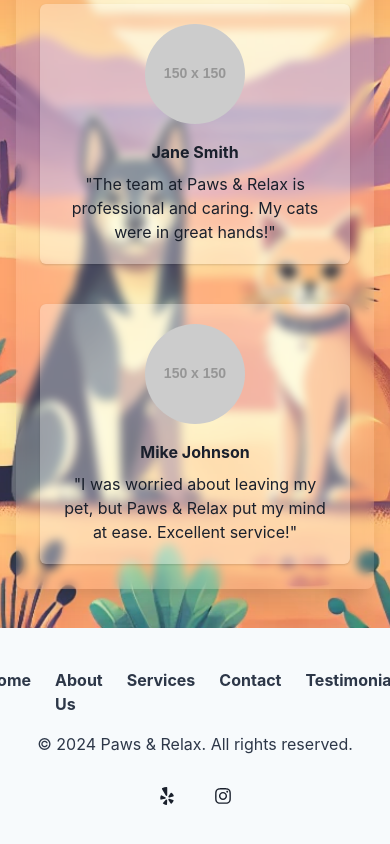
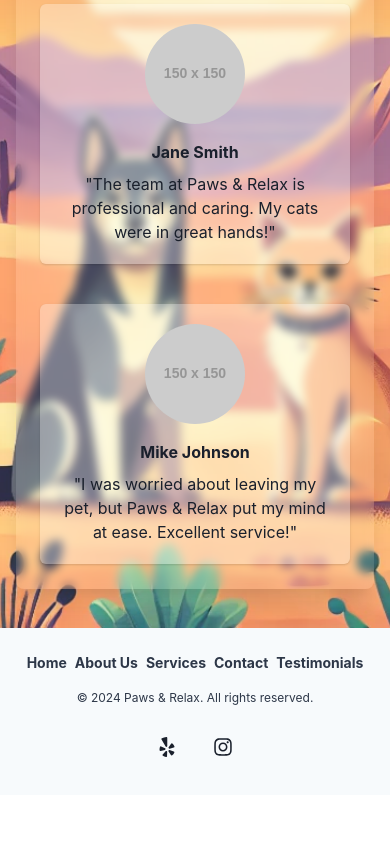
Before and after one commit to KadeKorn/Paes_and_relax, a React (Create React App) app: page / in a window 390 px wide. Shown: the part 4371-5215 px from the top of the page. After the commit the page ends 5166 px from the top, so only its background shows below. Built offline with nearby package versions, Linux system fonts and the light colour scheme.

Commit message:
Made the footer links more responsive per device screen

```diff
--- a/src/components/Footer.js
+++ b/src/components/Footer.js
@@ -49,24 +49,25 @@ const Footer = () => {
       bg={bgColor}
       color={textColor}
       as="footer"
-      py={10}
+      py={{ base: 6, md: 8, lg: 10 }} // Responsive padding
       position="relative"
       zIndex={1}
     >
       <Container maxW="container.xl">
         <Stack
           direction={{ base: 'column', md: 'row' }}
-          spacing={4}
+          spacing={{ base: 4, md: 6, lg: 8 }}
           justify="space-between"
           align="center"
         >
           {/* Navigation Links */}
-          <Stack direction="row" spacing={6}>
+          <Stack direction="row" spacing={{ base: 2, md: 4, lg: 6 }}>
             {['Home', 'About Us', 'Services', 'Contact', 'Testimonials'].map((link) => (
               <MotionLink
                 key={link}
                 href={`#${link.replace(/\s+/g, '').toLowerCase()}`}
                 fontWeight="bold"
+                fontSize={{ base: 'sm', md: 'md', lg: 'lg', xl: 'xl' }} // Responsive font size
                 _hover={{ textDecoration: 'none' }}
                 variants={linkVariants}
                 whileHover="hover"
@@ -78,10 +79,12 @@ const Footer = () => {
           </Stack>
 
           {/* Copyright */}
-          <Text>© 2024 Paws & Relax. All rights reserved.</Text>
+          <Text fontSize={{ base: 'xs', md: 'sm', lg: 'md', xl: 'lg' }}>
+            © 2024 Paws & Relax. All rights reserved.
+          </Text>
 
           {/* Social Media Icons */}
-          <Stack direction="row" spacing={2}>
+          <Stack direction="row" spacing={{ base: 2, md: 4, lg: 6 }}>
             <MotionIconButtonChakra
               as="a"
               href="https://www.yelp.com" // Replace with your Yelp URL
@@ -91,6 +94,7 @@ const Footer = () => {
               icon={<FaYelp />}
               variant="ghost"
               size="lg"
+              fontSize={{ base: 'xl', md: '2xl', lg: '3xl', xl: '4xl' }} // Responsive icon size
               rounded="full"
               variants={iconButtonVariants}
               whileHover="hover"
@@ -105,6 +109,7 @@ const Footer = () => {
               icon={<FaInstagram />}
               variant="ghost"
               size="lg"
+              fontSize={{ base: 'xl', md: '2xl', lg: '3xl', xl: '4xl' }} // Responsive icon size
               rounded="full"
               variants={iconButtonVariants}
               whileHover="hover"
```
